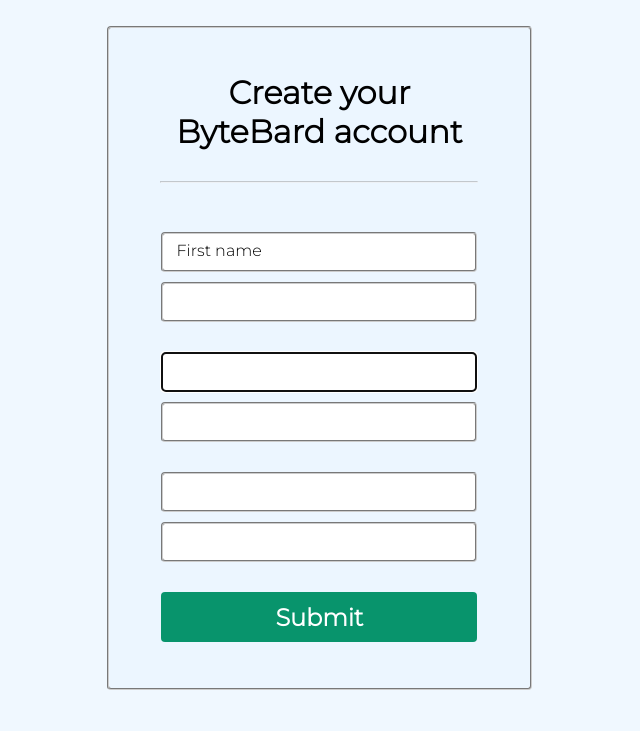
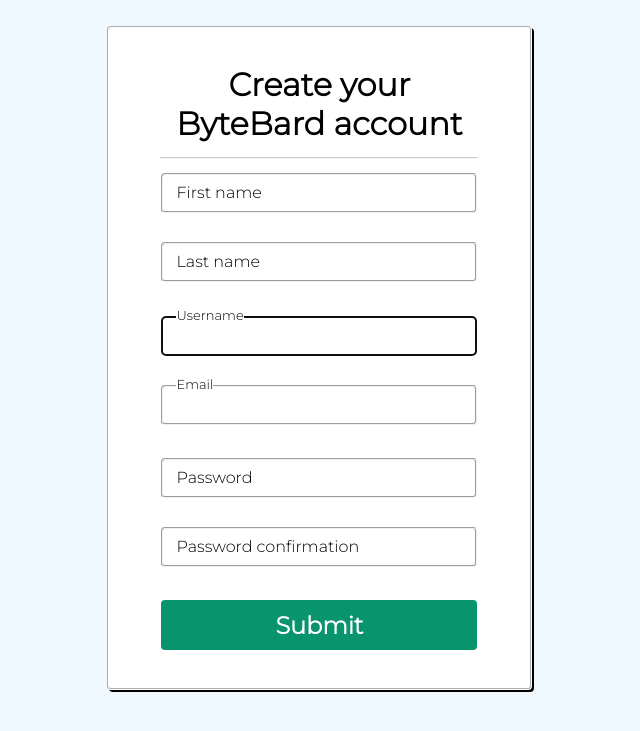
Before and after one commit to Tango0o0o/ByteBard, a Django app: page /register/ in a window 1280 px wide. Shown: the part 55-786 px from the top of the page, without its empty margins (295-935 px from the left). Run offline with Django 4.2, Linux system fonts and the light colour scheme.

Commit message:
Finalised form design, added floating labels

```diff
--- a/Main/static/CSS/register.css
+++ b/Main/static/CSS/register.css
@@ -13,20 +13,16 @@
 
 .input-label{
     position: relative;
-    top: 28px;
     left: 15px;
+    bottom: 30px;
     pointer-events: none;
-}
-
-.input-label:hover{
-    translate: (0px, -20px);
 }
 
 /* rgb(236, 246, 255) for matching alice blue*/
 .form-input{
     display: block;
     border-style: groove; /* looks normal but different idk */
-    border-color: #cccccc; /*gray*/
+    border-color: #f0f0f0; /*gray*/
     border-radius: 4px;
     height: 40px;
     font-size: medium; /* Fills it not too much but big enough to read */
@@ -35,15 +31,39 @@
     width: 100%;
 }
 
-.form-input:hover{
-    background-color: rgb(240, 248, 255);
-    transition: 1s;
+.form-input:focus + label{
+    animation: moveAnimation 0.3s forwards;
 }
+
+.input-group .form-input:valid + label {
+        animation: moveAnimation 0s forwards;
+
+}
+
+@keyframes moveAnimation {
+
+    0% {
+        bottom: 30px;
+    }
+
+
+    50% {
+        background-color: white;
+    }
+
+    100% {
+        background-color: white;
+      bottom: 51px;
+      font-size: small;
+    }
+  } /* learn allat shit */
+
 
 .submit-btn{ /* Styled in base.css */
     height: 50px;
     font-size: x-large;
     font-weight: bold;
+
 }
 
 .wrapper{
@@ -59,17 +79,20 @@
     align-content: space-between; /* Aligns' the flex lines (row) */
 
 
-    background-color: rgb(236, 246, 255); /* Slightly different colour, good looking but able to tell it's different */
+    background-color: white; /* Slightly different colour, good looking but able to tell it's different */
 
     /* Spacing top + bottom */
     padding-top: 30px;
     padding-bottom: 30px;
 
     /* Nice thin looking border */
-    border-color: #cccccc;
+    border-color: white;
     border-radius: 4px;
     border-width: 2px;
     border-style: groove;
+
+    box-shadow: 2px 2px;
+
 }
 
 
--- a/Main/templates/registration/Register.html
+++ b/Main/templates/registration/Register.html
@@ -21,22 +21,43 @@
     <div class="form-group">
 
         <div class="input-group">
+            {{form.first_name}}
             <label for="first_name" class="input-label">First name</label>
-            {{form.first_name}}
         </div>
 
-        {{form.last_name}}
+
+        <div class="input-group">
+            {{form.last_name}}
+            <label for="last_name" class="input-label">Last name</label>
+        </div>
+
     </div>
 
     <div class="form-group">
-        {{form.username}}
-        {{form.email}}
+
+        <div class="input-group">
+            {{form.username}}
+            <label for="username" class="input-label">Username</label>
+        </div>
+
+        <div class="input-group">
+            {{form.email}}
+            <label for="email" class="input-label">Email</label>
+        </div>
     </div>
 
 
     <div class="form-group">
-        {{form.password1}}
-        {{form.password2}}
+
+        <div class="input-group">
+            {{form.password1}}
+            <label for="password1" class="input-label">Password</label>
+        </div>
+
+        <div class="input-group">
+            {{form.password2}}
+            <label for="password2" class="input-label">Password confirmation</label>
+        </div>
     </div>
 
     <input type="submit" name="create-user" class="submit-btn">
```
